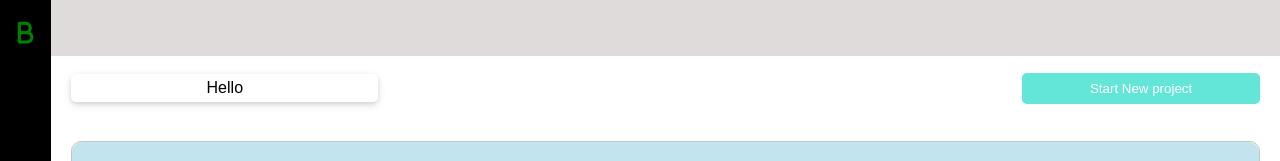
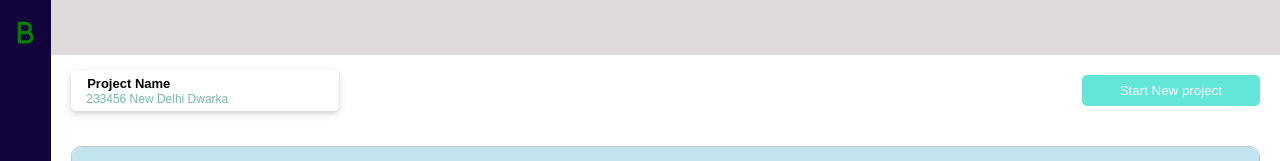
Before and after one commit to ayushdev351/Dashboard, a React (Create React App) app: page / in a window 1280 px wide. Shown: the top 161 px of the page. Built offline with nearby package versions, Linux system fonts and the light colour scheme.

Commit message:
Header Complete

```diff
--- a/src/Components/Dashboard.css
+++ b/src/Components/Dashboard.css
@@ -10,7 +10,20 @@
   background-color: rgb(223, 219, 219);
   flex: 0.08;
   min-height: 10px;
+  text-align: left;
 }
+
+/* .topProject {
+  margin-top: 1.6%;
+  margin-left: 20px;
+  padding: 5px;
+  width: 10%;
+  background-color: white;
+  text-align: center;
+  border-top-left-radius: 8px;
+  border-top-right-radius: 8px;
+  font-size: 15px;
+} */
 
 .Mid {
   display: flex;
@@ -22,19 +35,31 @@
   margin: 15px 20px;
 }
 
-.midProjectName {
+.midProject {
   cursor: pointer;
-  width: 25%;
-  padding: 5px;
+  width: 20%;
+  padding: 5px 15px;
   border-radius: 5px;
   background-color: white;
   box-shadow: 0 2px 4px 0 rgba(0, 0, 0, 0.1), 0 3px 10px 0 rgba(0, 0, 0, 0.1);
+  font-size: 12px;
+  text-align: left;
+}
+
+.midProjectName {
+  font-weight: bold;
+  font-size: 13px;
+  margin: 1px;
+}
+
+.midProjectAdd {
+  color: rgba(89, 167, 150, 0.802);
 }
 
 .midNewProject,
 .proceedButton {
   cursor: pointer;
-  width: 20%;
+  width: 15%;
   padding: 8px 4px;
   border-radius: 5px;
   background-color: rgb(99, 230, 216);
--- a/src/Components/Dashboard.js
+++ b/src/Components/Dashboard.js
@@ -5,10 +5,15 @@ import SpaceCard from "./SpaceCard";
 function Dashboard() {
   return (
     <div className="Dashboard">
-      <div className="Top"></div>
+      <div className="Top">{/* <p className="topProject">Project</p> */}</div>
       <div className="Mid">
-        <div className="midProjectName">Hello</div>
-        <button className="midNewProject">Start New project</button>
+        <div className="midProject">
+          <p className="midProjectName">Project Name</p>
+          <p className="midProjectAdd">233456 New Delhi Dwarka</p>
+        </div>
+        <button className="midNewProject" onClick="">
+          Start New project
+        </button>
       </div>
       <div className="Main">
         <div className="mainTop"></div>
@@ -74,7 +79,9 @@ function Dashboard() {
         </div>
       </div>
       <div className="bottom">
-        <button className="proceedButton">Proceed</button>
+        <button className="proceedButton" onClick="">
+          Proceed
+        </button>
       </div>
     </div>
   );
--- a/src/Components/Navbar.css
+++ b/src/Components/Navbar.css
@@ -1,5 +1,5 @@
 .navbar {
-  background-color: black;
+  background-color: rgb(20, 4, 60);
   color: white;
   height: 100vh;
   flex: 0.04;
```
